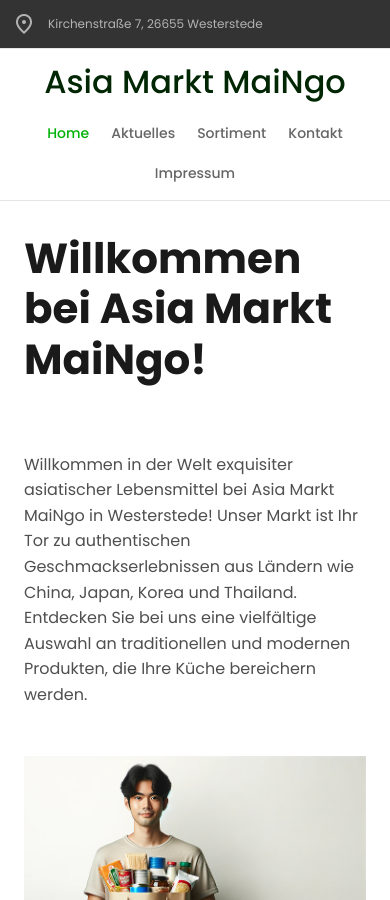
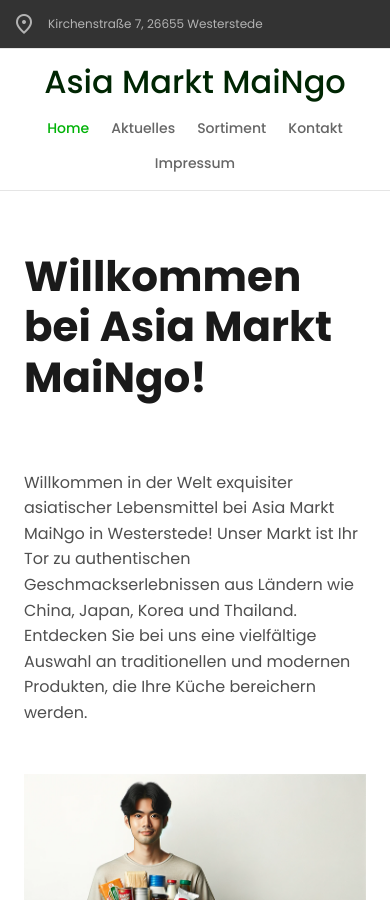
Before and after one commit to AsiaMaiNgo/web, a Jekyll site: the page built from index.html, in a window 390 px wide and 900 px high. Built offline with Jekyll 4.4.1, drawn with Linux system fonts in a browser that asks for light colours.

Commit message:
gap fix mobile

```diff
--- a/_includes/app.scss
+++ b/_includes/app.scss
@@ -161,7 +161,6 @@ body {
 .title-container {
   display: flex;
   flex-direction: column;
-  width: 607px;
 
   p {
     color: var(--Gray-Scale-Gray-500, #4f4f4f);
@@ -252,20 +251,20 @@ body {
 
   .logo-header {
     display: flex;
-    gap: 20px;
+    gap: 15px;
     white-space: nowrap;
     align-items: center;
   }
 
   h1 {
-    margin-top: 0;
+    margin-top: 2vh;
     margin-bottom: 1.2em;
   }
 
   .nav {
     flex-wrap: wrap;
     flex-direction: row;
-    gap: 15px 22px;
+    gap: 10px 22px;
     border-bottom: unset;
     align-items: center;
     justify-content: center;
```
